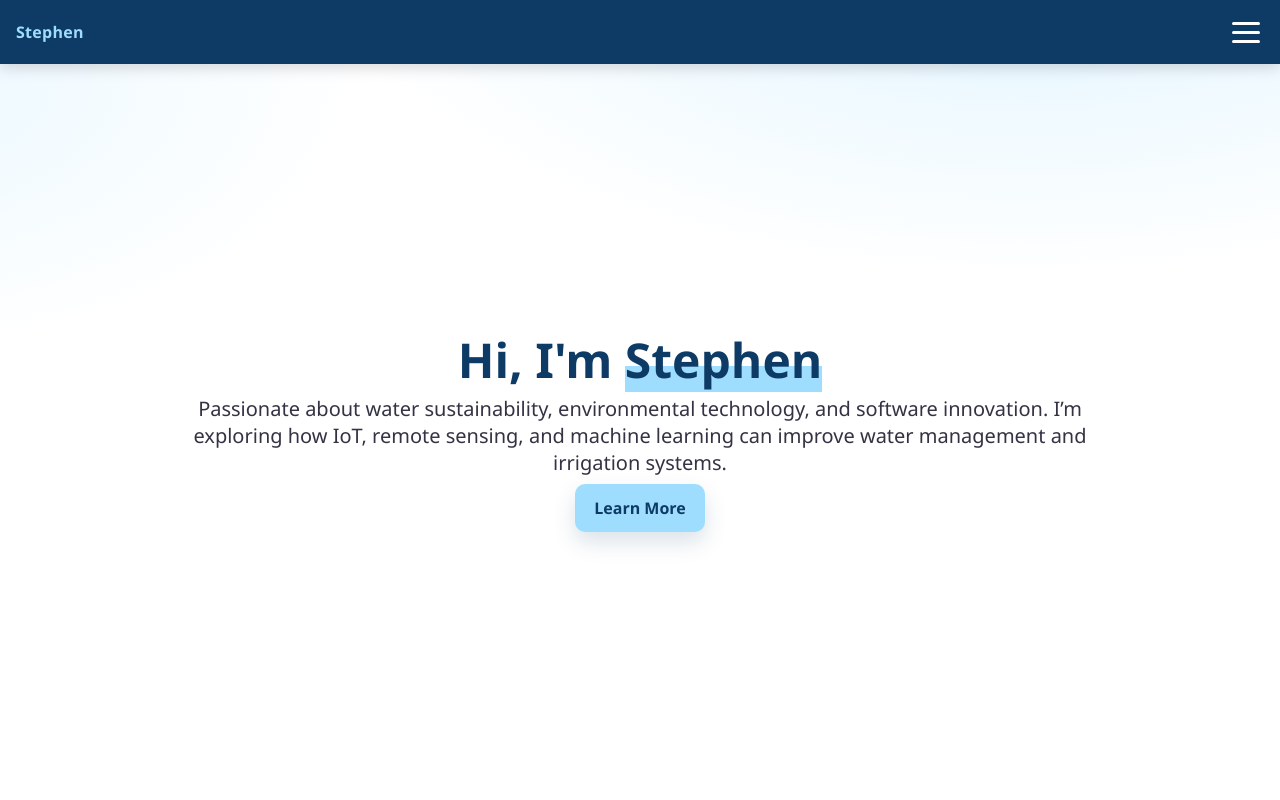
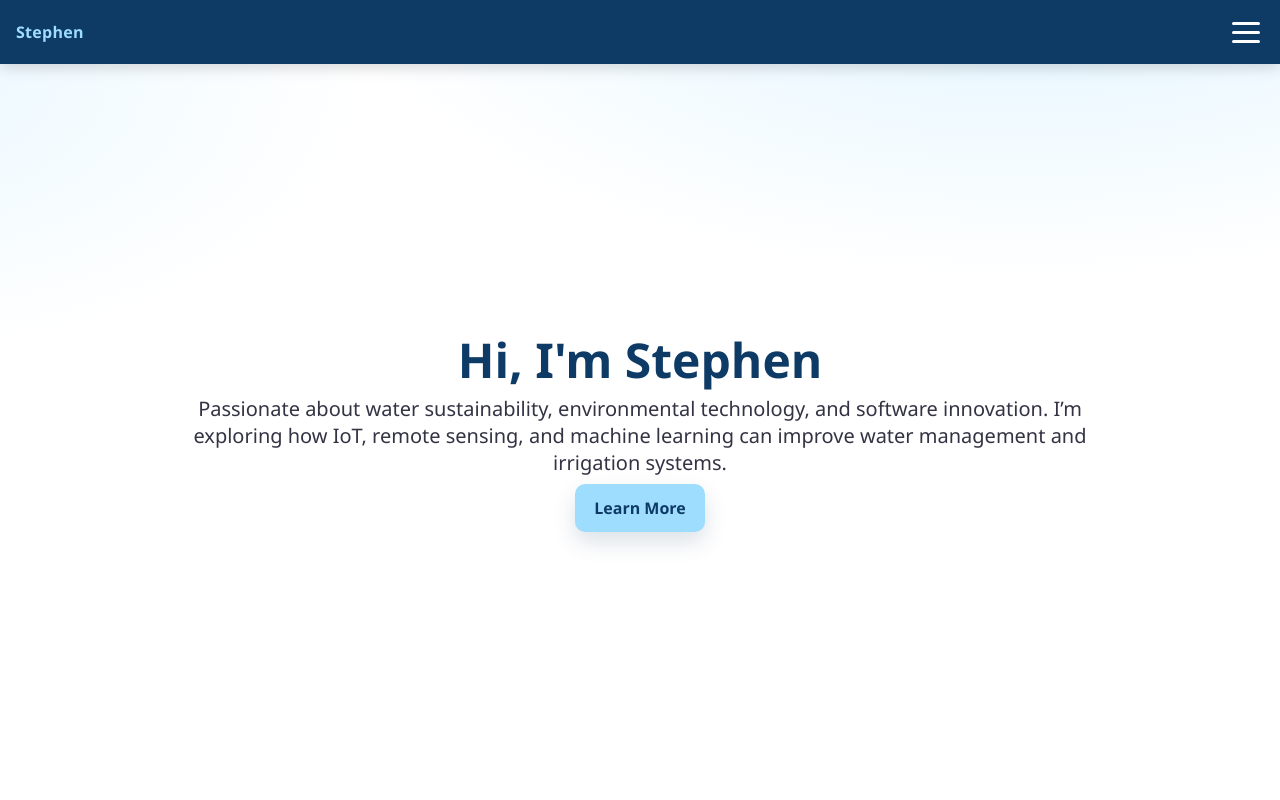
Before and after one commit to Steve-ayan/Stephen-Olusoji-Ayankoso---Portfolio, a plain HTML site: page index.html in a window 1280 px wide. Shown: the top 800 px of the page. Drawn offline with Linux system fonts and the light colour scheme.

Commit message:
Updated hero section - removed extra shape under Stephen

```diff
--- a/index.html
+++ b/index.html
@@ -29,7 +29,8 @@
   <!-- ===== Hero Section ===== -->
   <section class="hero" id="home">
     <div class="hero-inner">
-      <h1 class="slide-in">Hi, I'm <span>Stephen</span></h1>
+      <!-- ✅ Removed <span> so no shape appears under Stephen -->
+      <h1 class="slide-in">Hi, I'm Stephen</h1>
       <p class="slide-in delay">
         Passionate about water sustainability, environmental technology, and software innovation.
         I’m exploring how IoT, remote sensing, and machine learning can improve water management and irrigation systems.
```
